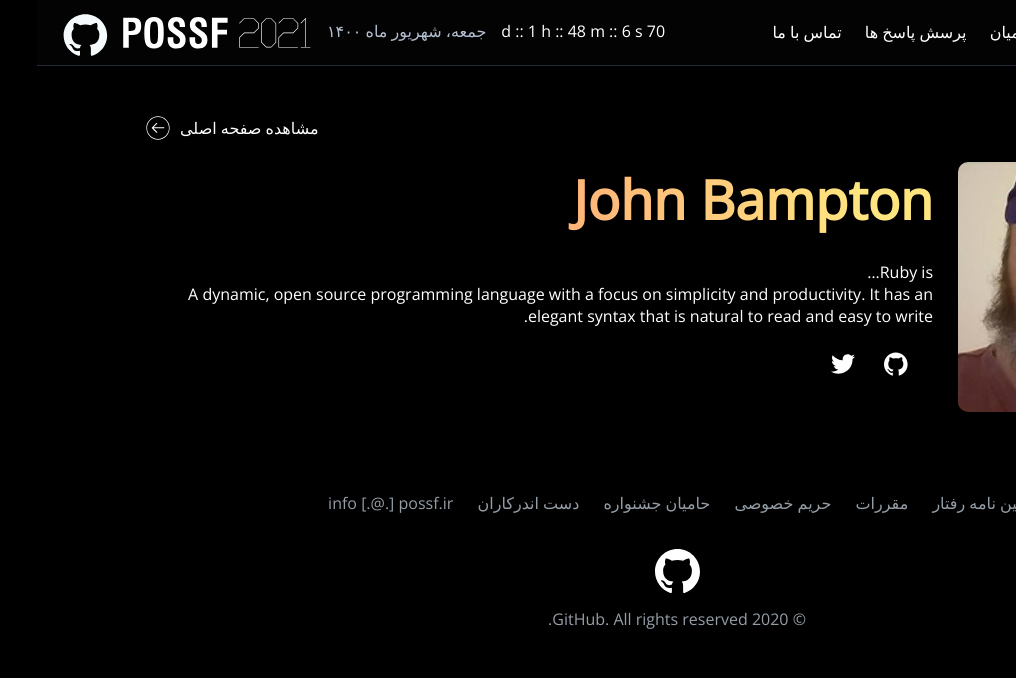
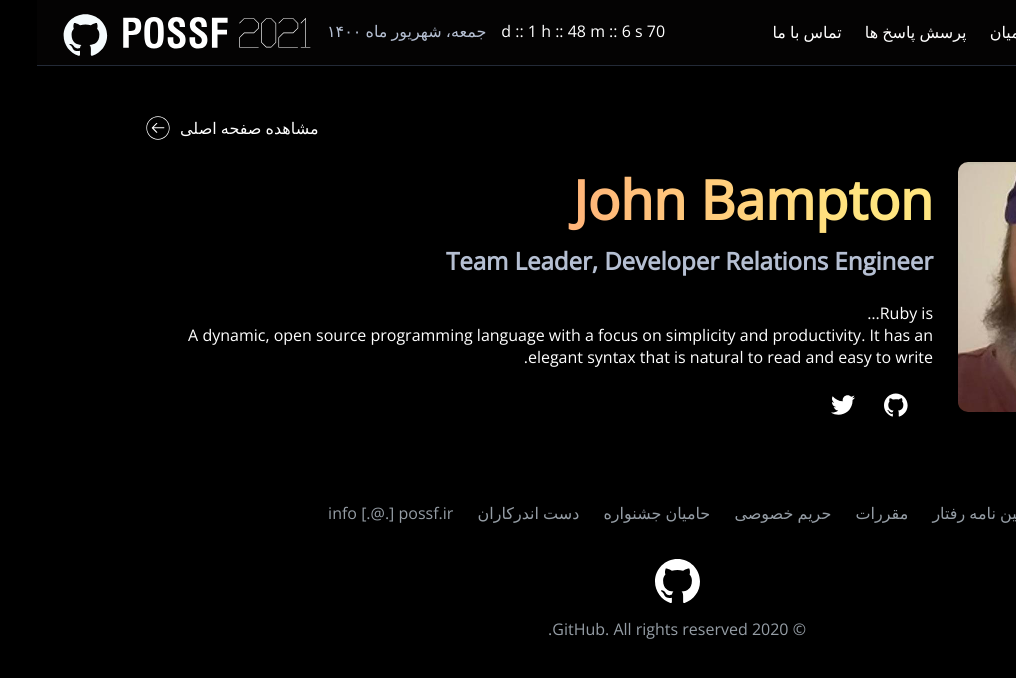
Before and after one commit to POSSF/POSSF, a Jekyll site: the page built from _speakers/2021-04-12-john-bampton.md, in a window 1280 px wide, cut to the strip 104-782 px from the top of the page. Shown: the whole strip, without its empty margins (264-1280 px from the left). Built offline with Jekyll 4.4.1, drawn with Linux system fonts in a browser that asks for light colours; some web fonts are replaced.

Commit message:
Update 2021-04-12-john-bampton.md

```diff
--- a/_speakers/2021-04-12-john-bampton.md
+++ b/_speakers/2021-04-12-john-bampton.md
@@ -8,7 +8,7 @@
 title: جان بامپتون - سخنران جشنواره اوپن سورس
 talk: GNU Tools
 name: John Bampton
-subtitle:
+subtitle: Team Leader, Developer Relations Engineer
 image: /image/john-bampton.jpg
 github: https://github.com/jbampton/
 linkedin:
```
